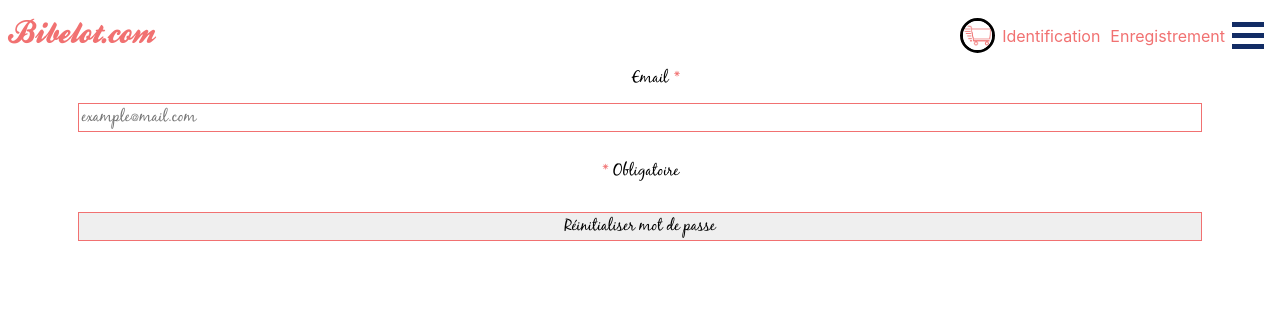
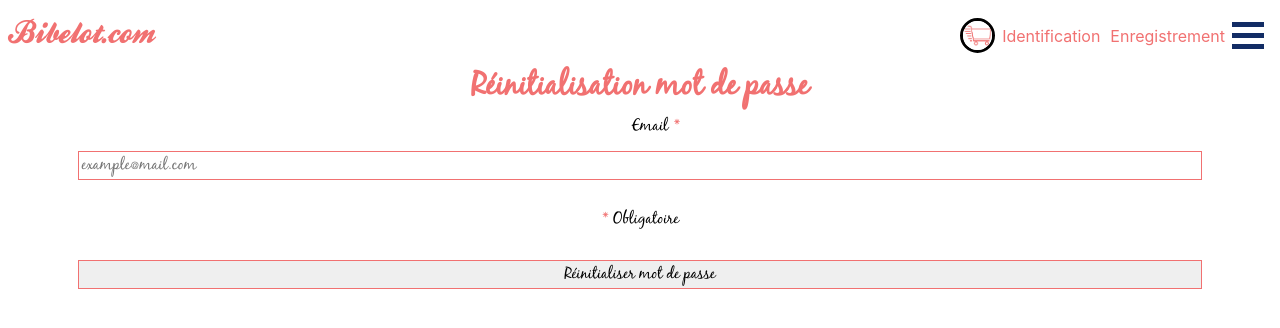
Before and after one commit to xenogearsX/front-checkpoint4, a React (Create React App) app: page /forgot in a window 1280 px wide. Shown: the top 328 px of the page. Built offline with nearby package versions, Linux system fonts and the light colour scheme.

Commit message:
add title + correct post link

```diff
--- a/src/screen/ForgotPassword.js
+++ b/src/screen/ForgotPassword.js
@@ -13,7 +13,7 @@ const ForgotPassword = () => {
     email === ''
       ? setMessage('Veuillez saisir votre email.')
       : axios
-          .post('http://localhost:3030/account/forgot', {
+          .post('http://localhost:3030/password/forgot', {
             email: email
           })
           .then(res => {
@@ -23,6 +23,9 @@ const ForgotPassword = () => {
 
   return (
     <div className='form'>
+      <div className='formTitle'>
+        <h1>Réinitialisation mot de passe</h1>
+      </div>
       <form onSubmit={submitForm}>
         <div className='containerAdmin'>
           <fieldset className='formData'>
```
